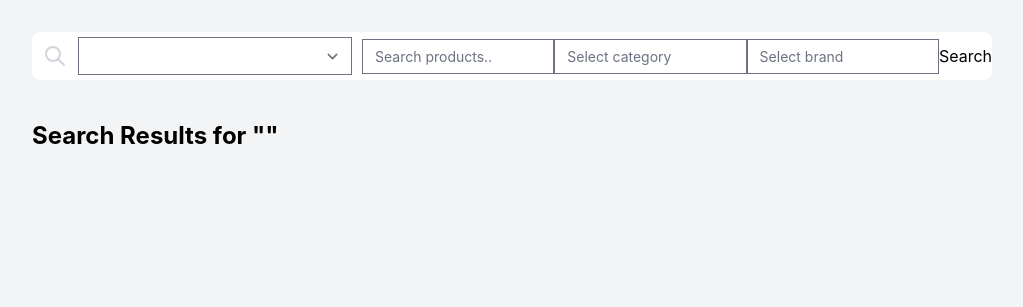
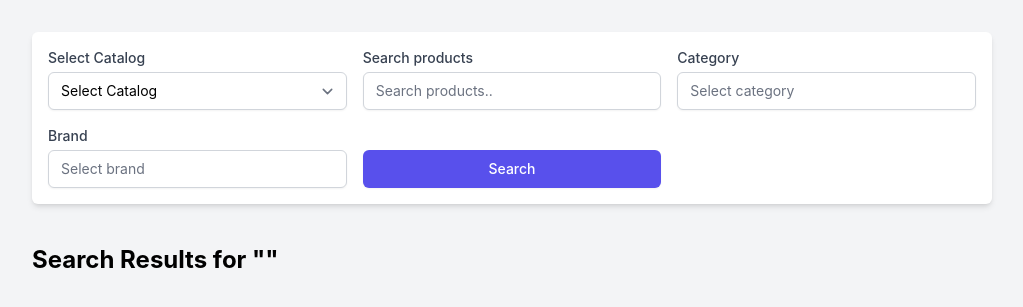
Before and after one commit to saivarunk/ondc-catalog-ingestion, a FastAPI app: template app/templates/results.html in a window 1280 px wide. Shown: the top 307 px of the page, without its empty margins (256-1279 px from the left). Run offline with FastAPI, Linux system fonts and the light colour scheme; the template is opened without the code that fills it, so the values that code supplies are empty; parts of the project's set-up code (start-up, migrations or seed data) failed here and were passed over; some libraries are stand-ins or nearby versions.

Commit message:
- Updated results view

```diff
--- a/app/templates/results.html
+++ b/app/templates/results.html
@@ -1,37 +1,37 @@
 {% extends "base.html" %}
 
 {% block content %}
-<div class="flex justify-center">
-    <div
-        class="flex w-full h-12 rounded-lg focus-within:shadow-lg bg-white overflow-hidden">
-        <div class="grid place-items-center h-full w-12 text-gray-300">
-            <svg xmlns="http://www.w3.org/2000/svg" class="h-6 w-6" fill="none" viewBox="0 0 24 24"
-                stroke="currentColor">
-                <path stroke-linecap="round" stroke-linejoin="round" stroke-width="2"
-                    d="M21 21l-6-6m2-5a7 7 0 11-14 0 7 7 0 0114 0z" />
-            </svg>
-        </div>
-        <form action="/products/search" method="post" class="form-container">
-            <div class="select-box">
-                <select name="catalog_id" class="peer h-full w-full outline-none text-sm text-gray-700 pr-2" required>
-                    <option value="" disabled>Select Catalog</option>
+<div class="flex w-full">
+        <form action="/products/search" method="post" class="p-4 bg-white shadow-md rounded-md w-full">
+            <div class="grid grid-cols-3 sm:grid-cols-4 gap-4 w-full">
+                <div class="w-full">
+                    <label for="catalog_id" class="block text-sm font-medium text-gray-700 mb-1">Select Catalog</label>
+                    <select name="catalog_id" id="catalog_id" class="block w-full px-3 py-2 border border-gray-300 bg-white rounded-md shadow-sm focus:outline-none focus:ring-indigo-500 focus:border-indigo-500 sm:text-sm" required>
+                        <option value="" disabled selected>Select Catalog</option>
                         {% for catalog in catalogs %}
                             <option value="{{ catalog['_id'] }}" {% if catalog['_id']|string == catalog_id %}selected{% endif %}>{{ catalog['name'] }}</option>
                         {% endfor %}
                     </select>
                 </div>
-            <div class="search-box">
-                <input required class="peer h-full w-full outline-none text-sm text-gray-700 pr-2" type="text" name="query" placeholder="Search products.." value="{{ query }}"/>
+                <div class="w-full">
+                    <label for="query" class="block text-sm font-medium text-gray-700 mb-1">Search products</label>
+                    <input type="text" name="query" id="query" class="block w-full px-3 py-2 border border-gray-300 rounded-md shadow-sm focus:outline-none focus:ring-indigo-500 focus:border-indigo-500 sm:text-sm" placeholder="Search products.." value="{{ query }}" required />
                 </div>
-            <div class="search-box">
-                <input class="peer h-full w-full outline-none text-sm text-gray-700 pr-2" type="text" name="category" placeholder="Select category" value="{{ category }}" />
+                <div class="w-full">
+                    <label for="category" class="block text-sm font-medium text-gray-700 mb-1">Category</label>
+                    <input type="text" name="category" id="category" class="block w-full px-3 py-2 border border-gray-300 rounded-md shadow-sm focus:outline-none focus:ring-indigo-500 focus:border-indigo-500 sm:text-sm" placeholder="Select category" value="{{ category }}" />
                 </div>
-            <div class="search-box">
-                <input class="peer h-full w-full outline-none text-sm text-gray-700 pr-2" type="text" name="brand" placeholder="Select brand" value="{{ brand }}" />
+                <div class="w-full">
+                    <label for="brand" class="block text-sm font-medium text-gray-700 mb-1">Brand</label>
+                    <input type="text" name="brand" id="brand" class="block w-full px-3 py-2 border border-gray-300 rounded-md shadow-sm focus:outline-none focus:ring-indigo-500 focus:border-indigo-500 sm:text-sm" placeholder="Select brand" value="{{ brand }}" />
                 </div>
-            <button type="submit">Search</button>
+                <div class="w-full mt-6">
+                    <button type="submit" class="w-full bg-indigo-600 text-white py-2 px-4 border border-transparent rounded-md shadow-sm text-sm font-medium hover:bg-indigo-700 focus:outline-none focus:ring-2 focus:ring-offset-2 focus:ring-indigo-500">
+                        Search
+                    </button>
+                </div>
+            </div>
         </form>
-    </div>
 </div>
 <div class="text-center mt-10">
     <h1 class="text-2xl font-bold mb-6 text-left">Search Results for "{{ query }}"</h1>
@@ -40,7 +40,7 @@
             <div class="bg-white rounded-lg shadow-md p-4 text-left">
                 <h2 class="text-lg font-semibold">{{ hit._source.product }}</h2>
                 <p class="text-gray-500 mb-2">Category: </p>
-                    <span class="py-2.2 px-3.6 text-xs rounded-1.8 inline-block whitespace-nowrap text-center bg-slate-200 text-slate-650 align-baseline font-bold uppercase leading-none">
+                    <span class="py-2.2 px-3.6 text-xs rounded-1.8 inline-block whitespace-nowrap text-center bg-slate-200 text-slate-650 align-baseline font-bold leading-none">
                         {{ hit._source.category }}
                     </span>
                 <p class="text-gray-700 mb-2">{{ hit._source.description }}</p>
@@ -54,9 +54,9 @@
                 </div>
                 <div class="flex justify-between mt-10">
                     <p class="text-gray-700">Rating: {{ hit._source.rating }}</p>
-                    <p class="text-gray-700">Score: {{ hit._score }}</p>
+{#                    <p class="text-gray-700">Score: {{ hit._score }}</p>#}
                     <div
-                        class="text-xs inline-flex items-center font-bold leading-sm uppercase px-3 py-1 bg-blue-200 text-blue-700 rounded-full"
+                        class="text-xs inline-flex items-center font-bold leading-sm px-3 py-1 bg-blue-200 text-blue-700 rounded-full"
                     >
                         {{ hit._source.type }}
                     </div>
```
Also changed, not shown: app/templates/products.html (+22 -22 lines). Lines whose indentation alone changed are shown as unchanged.
